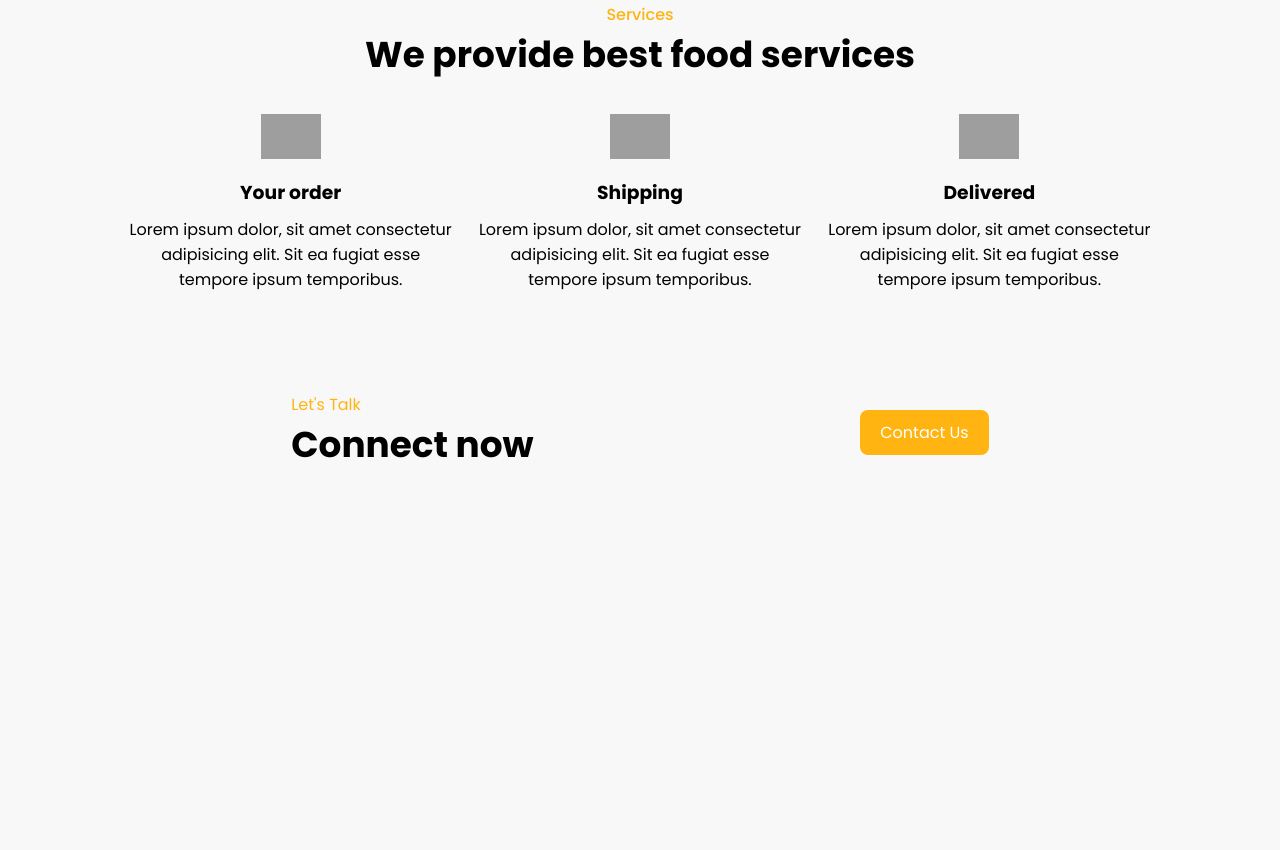
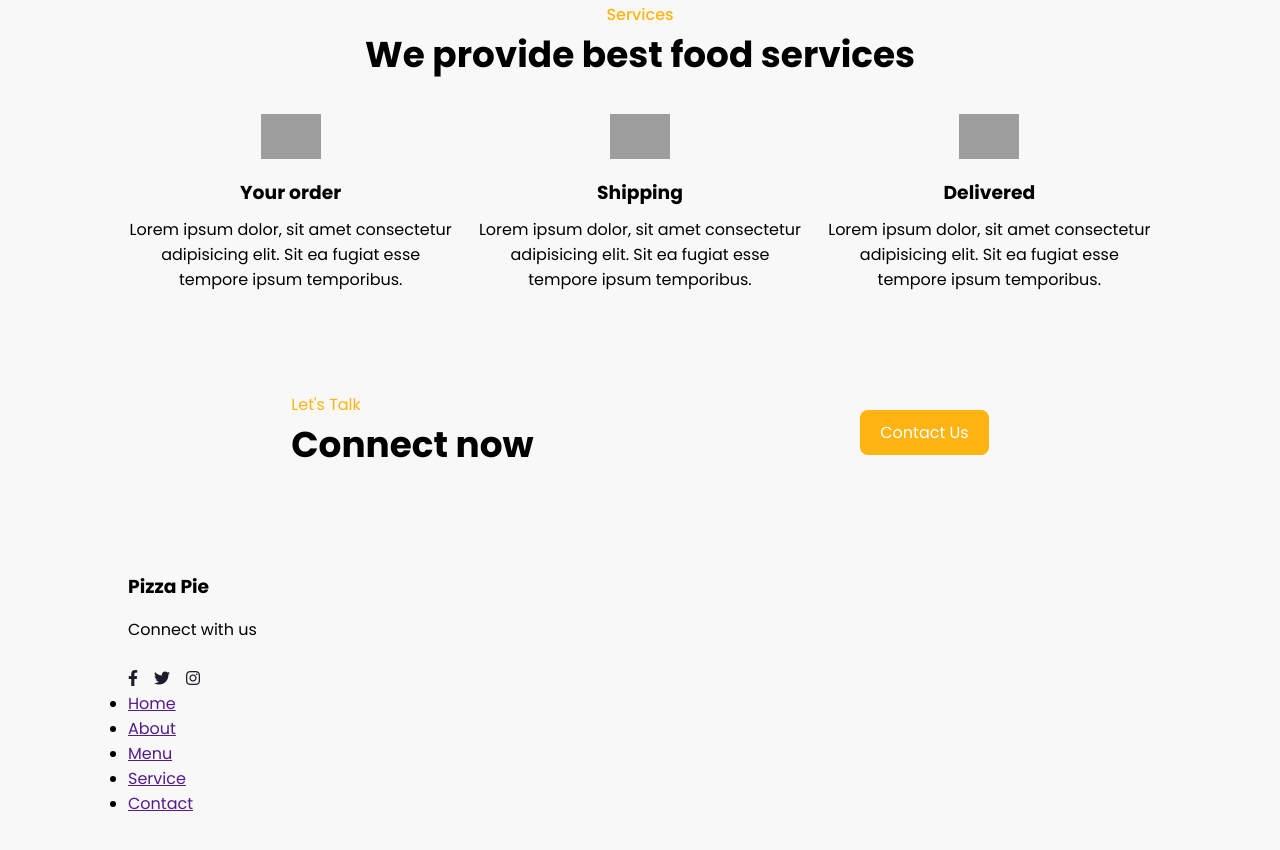
Before and after one commit to mrbsimo99/landingpage, a plain HTML site: page index.html in a window 1280 px wide. Shown: the part 1432-2282 px from the top of the page. Before the commit the page ends 1954 px from the top, so only its background shows below. Drawn offline with Linux system fonts and the light colour scheme; grey boxes are pictures that could not be loaded.

Commit message:
created ul

```diff
--- a/index.html
+++ b/index.html
@@ -182,6 +182,25 @@
         </div>
       </section>
     </main>
-    <footer></footer>
+    <footer>
+      <div class="footer-pizza">
+        <h3>Pizza Pie</h3>
+        <p>Connect with us</p>
+        <div class="socials">
+          <a href=""><i class="fa-brands fa-facebook-f"></i></a>
+          <a href=""><i class="fa-brands fa-twitter"></i></a>
+          <a href=""><i class="fa-brands fa-instagram"></i></a>
+        </div>
+        <div class="footer-menu-links">
+          <ul>
+            <li><a href="">Home</a></li>
+            <li><a href="">About</a></li>
+            <li><a href="">Menu</a></li>
+            <li><a href="">Service</a></li>
+            <li><a href="">Contact</a></li>
+          </ul>
+        </div>
+      </div>
+    </footer>
   </body>
 </html>
--- a/style.css
+++ b/style.css
@@ -210,19 +210,44 @@ nav {
   margin: 4px 0 10px;
 }
 
-/* -----------------------------CONTACT------------------------------ */
-#connect{
-    align-items: center;
-    display: flex;
-    justify-content: space-around;
-    padding: 50px 10%;
+/* -----------------------------CONNECT------------------------------ */
+#connect {
+  align-items: center;
+  display: flex;
+  justify-content: space-around;
+  padding: 50px 10%;
+}
+
+.connect-intro {
+  color: var(--primary-color);
+}
+
+.connect-title {
+  font-size: var(--h2-font);
+}
+
+/* ------------------------------FOOTER---------------------------------- */
+footer {
+  display: flex;
+  padding: 50px 10%;
+}
+
+.footer-pizza h3{
+  margin-bottom: 1rem;
+}
+
+.socials {
+  display: flex;
+  margin-top: 1.5rem;
 
 }
 
-.connect-intro{
-    color: var(--primary-color);
+.socials a{
+  font-size: 16px;
+  color: var(--text-color);
+  margin-right: 1rem;
 }
 
-.connect-title{
-    font-size: var(--h2-font);
+.socials a:hover{
+  color: var(--primary-color);
 }
```
Also changed, not shown: 1 other file.
